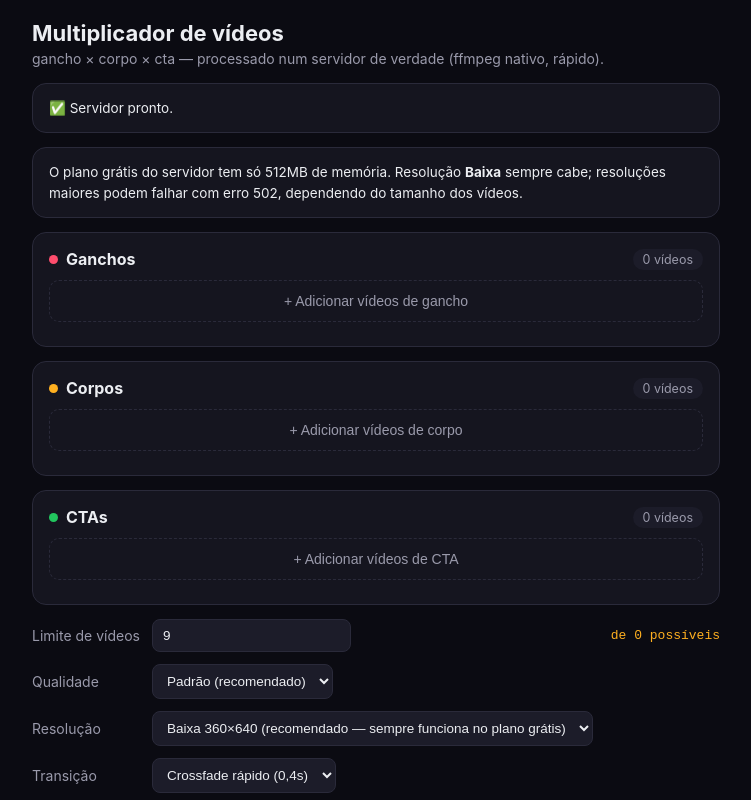
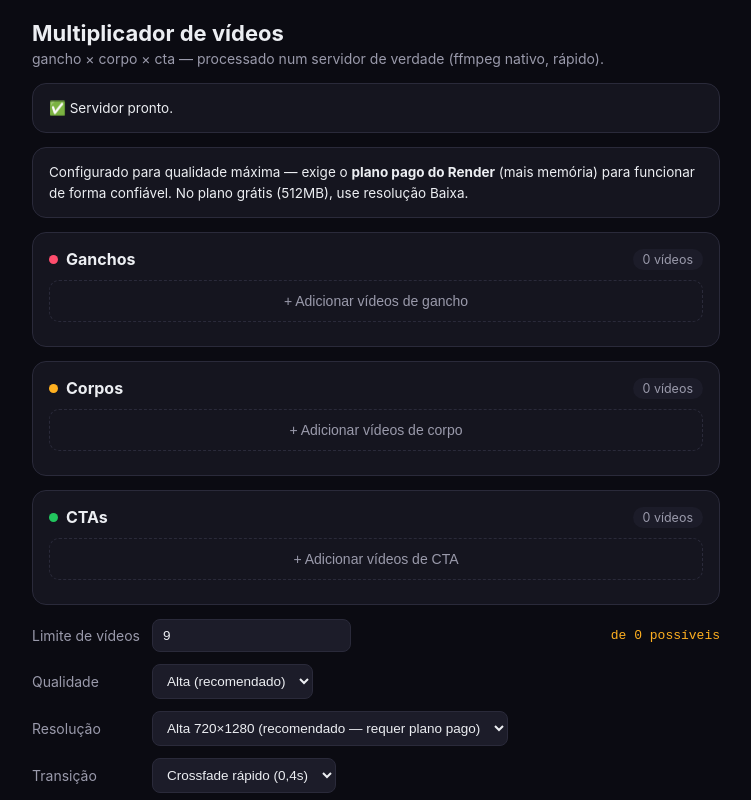
Before and after one commit to chandelieroficialstore-droid/multiplicador-video, a website: page index.html in a window 1280 px wide. Shown: the top 800 px of the page, without its empty margins (264-1015 px from the left). Drawn offline with nearby package versions, Linux system fonts and the light colour scheme; no server answers.

Commit message:
Add files via upload

```diff
--- a/index.html
+++ b/index.html
@@ -58,7 +58,7 @@
   <p class="sub">gancho × corpo × cta — processado num servidor de verdade (ffmpeg nativo, rápido).</p>
 
   <div class="box" id="server-status">Verificando o servidor...</div>
-  <div class="box">O plano grátis do servidor tem só 512MB de memória. Resolução <b>Baixa</b> sempre cabe; resoluções maiores podem falhar com erro 502, dependendo do tamanho dos vídeos.</div>
+  <div class="box">Configurado para qualidade máxima — exige o <b>plano pago do Render</b> (mais memória) para funcionar de forma confiável. No plano grátis (512MB), use resolução Baixa.</div>
 
   <div class="slot" id="slot-gancho">
     <div class="slot-head">
@@ -100,17 +100,17 @@
     <label for="qualidade">Qualidade</label>
     <select id="qualidade">
       <option value="rapido">Rápida</option>
-      <option value="padrao" selected>Padrão (recomendado)</option>
-      <option value="alta">Alta</option>
+      <option value="padrao">Padrão</option>
+      <option value="alta" selected>Alta (recomendado)</option>
     </select>
   </div>
 
   <div class="config">
     <label for="resolucao">Resolução</label>
     <select id="resolucao">
-      <option value="360x640" selected>Baixa 360×640 (recomendado — sempre funciona no plano grátis)</option>
-      <option value="540x960">Média 540×960 (⚠️ pode falhar por falta de memória)</option>
-      <option value="720x1280">Alta 720×1280 (⚠️ falha quase sempre no plano grátis)</option>
+      <option value="360x640">Baixa 360×640</option>
+      <option value="540x960">Média 540×960</option>
+      <option value="720x1280" selected>Alta 720×1280 (recomendado — requer plano pago)</option>
     </select>
   </div>
 
```
Also changed, not shown: server.js (+2 -6 lines).
